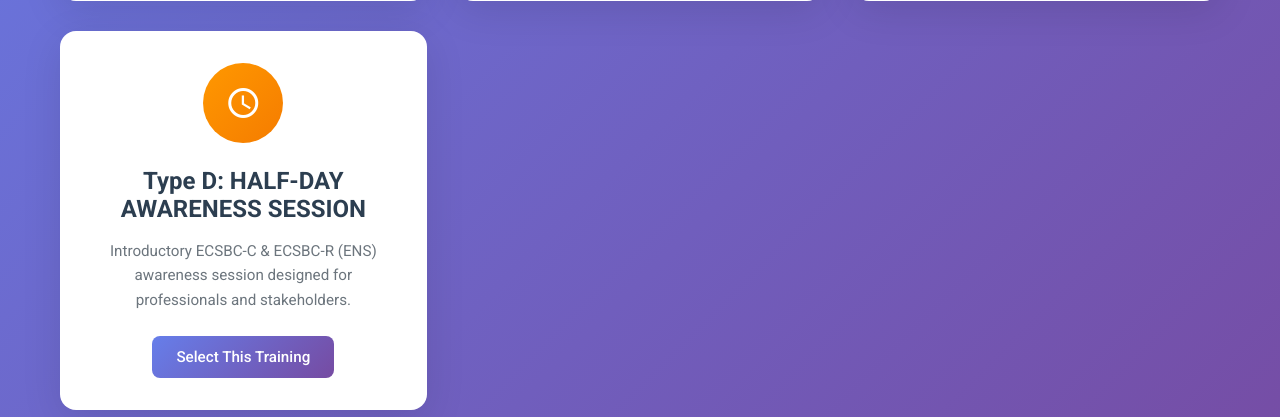
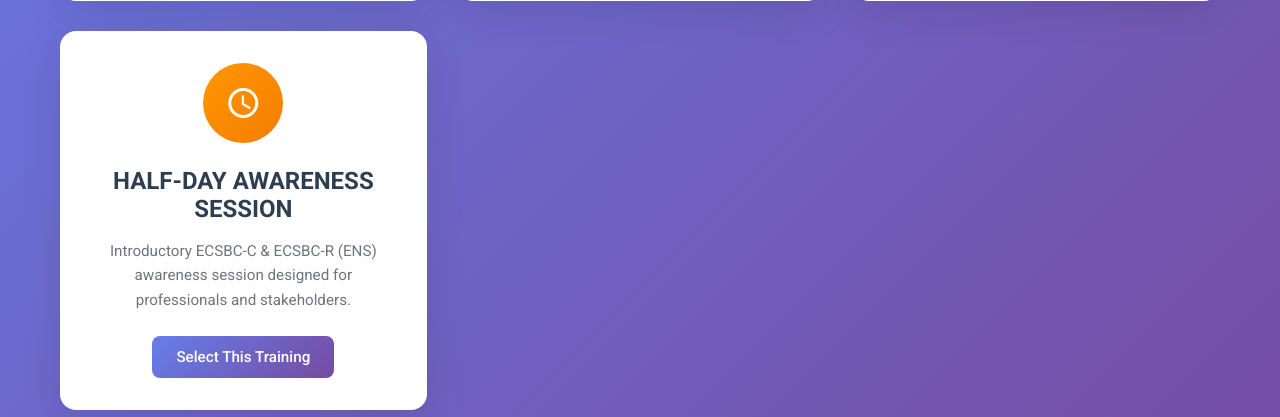
Before and after one commit to YugalSingh1234/training-report-generator, a Flask app: page / in a window 1280 px wide. Shown: the part 574-991 px from the top of the page. Run offline with Flask 3, Linux system fonts and the light colour scheme.

Commit message:
Home page modification

```diff
--- a/templates/home.html
+++ b/templates/home.html
@@ -52,12 +52,12 @@
                 <a href="{{ url_for('type_c.form') }}" class="btn btn-primary">Select This Training</a>
             </div>
 
-            <!-- Type D - Half Day Training Programme -->
+            <!-- Half Day Training Programme -->
             <div class="training-card">
                 <div class="card-icon orange">
                     <span class="material-icons">schedule</span>
                 </div>
-                <h3 class="card-title">Type D: HALF-DAY AWARENESS SESSION</h3>
+                <h3 class="card-title"> HALF-DAY AWARENESS SESSION</h3>
                 <p class="card-description">
                     Introductory ECSBC-C & ECSBC-R (ENS) awareness session designed for professionals and stakeholders.
                 </p>
```
